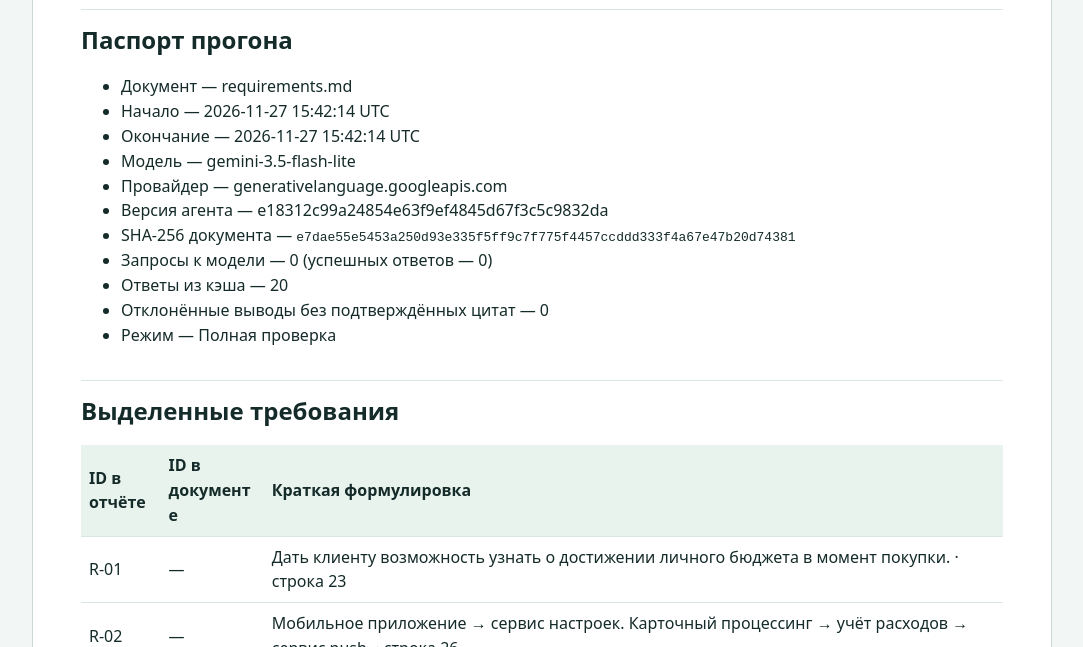
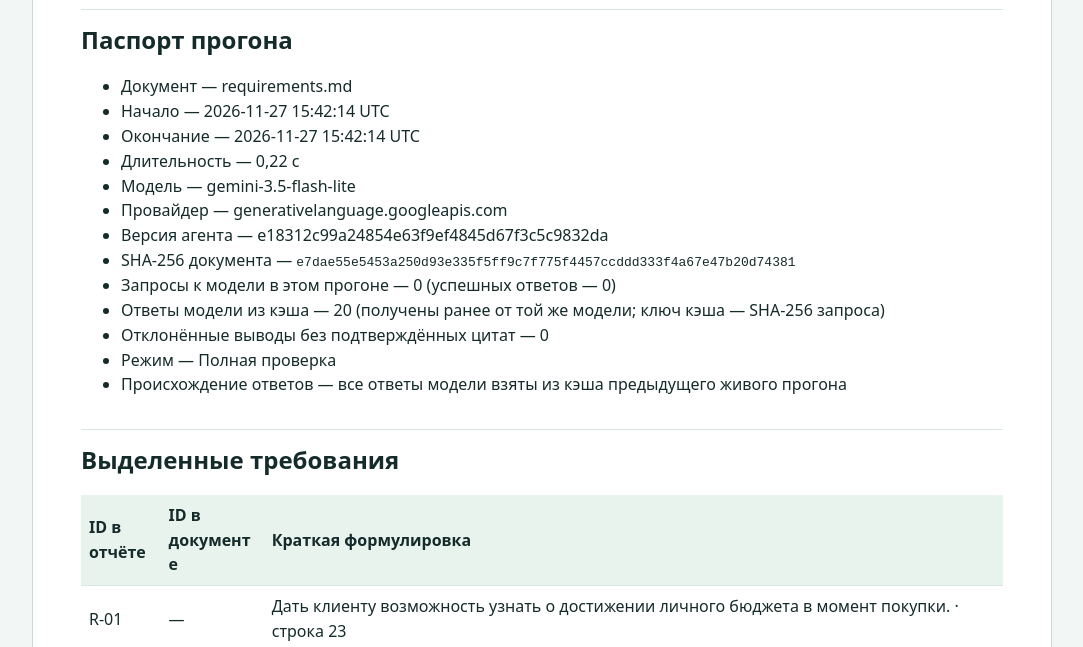
Before and after one commit to stritphatographir/Bcc, a plain HTML site: page reports/report.html in a window 1280 px wide. Shown: the part 153-800 px from the top of the page, without its empty margins (98-1181 px from the left). Drawn offline with Linux system fonts and the light colour scheme.

Commit message:
docs: re-render submission report passport from unchanged report.json
Findings and report.json are unchanged, so the adjudication hash stays valid (recall 27/30, precision 59/71).

```diff
--- a/reports/report.html
+++ b/reports/report.html
@@ -16,14 +16,16 @@ meter{width:min(100%,30rem);height:1.25rem}
 <li>Документ — requirements.md</li>
 <li>Начало — 2026-11-27 15:42:14 UTC</li>
 <li>Окончание — 2026-11-27 15:42:14 UTC</li>
+<li>Длительность — 0,22 с</li>
 <li>Модель — gemini-3.5-flash-lite</li>
 <li>Провайдер — generativelanguage.googleapis.com</li>
 <li>Версия агента — e18312c99a24854e63f9ef4845d67f3c5c9832da</li>
 <li>SHA-256 документа — <code>e7dae55e5453a250d93e335f5ff9c7f775f4457ccddd333f4a67e47b20d74381</code></li>
-<li>Запросы к модели — 0 (успешных ответов — 0)</li>
-<li>Ответы из кэша — 20</li>
+<li>Запросы к модели в этом прогоне — 0 (успешных ответов — 0)</li>
+<li>Ответы модели из кэша — 20 (получены ранее от той же модели; ключ кэша — SHA-256 запроса)</li>
 <li>Отклонённые выводы без подтверждённых цитат — 0</li>
 <li>Режим — Полная проверка</li>
+<li>Происхождение ответов — все ответы модели взяты из кэша предыдущего живого прогона</li>
 </ul>
 <h2>Выделенные требования</h2>
 <table>
```
Also changed, not shown: 1 other file.
